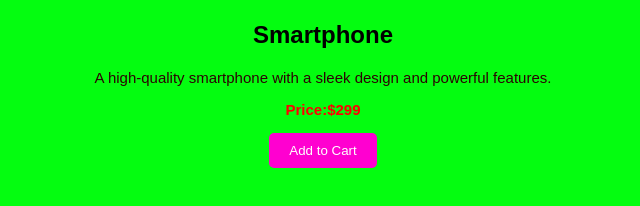
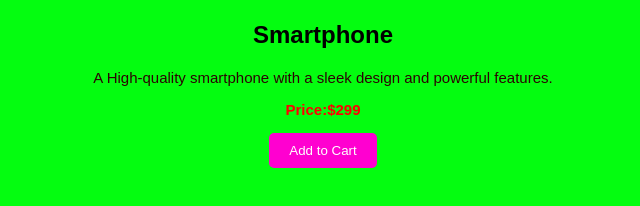
Before and after one commit to Sakshamverma0193/FSD_EXPERIMENTS, a plain HTML site: page CSS BEG TO ADV/CLASS TEST/index.html in a window 1280 px wide. Shown: the part 316-522 px from the top of the page, 317-957 px from the left. Drawn offline with Linux system fonts and the light colour scheme.

Commit message:
initial commit

```diff
--- a/CSS BEG TO ADV/CLASS TEST/index.html
+++ b/CSS BEG TO ADV/CLASS TEST/index.html
@@ -12,7 +12,7 @@
         <img src="iphone.png" alt="product image">
         <h2>Smartphone</h2>
 
-        <p class="description">A high-quality smartphone with a sleek design and powerful features.</p>
+        <p class="description">A High-quality smartphone with a sleek design and powerful features.</p>
         <p class="price">Price:$299</p>
         <button>Add to Cart</button>
     </div>
```
